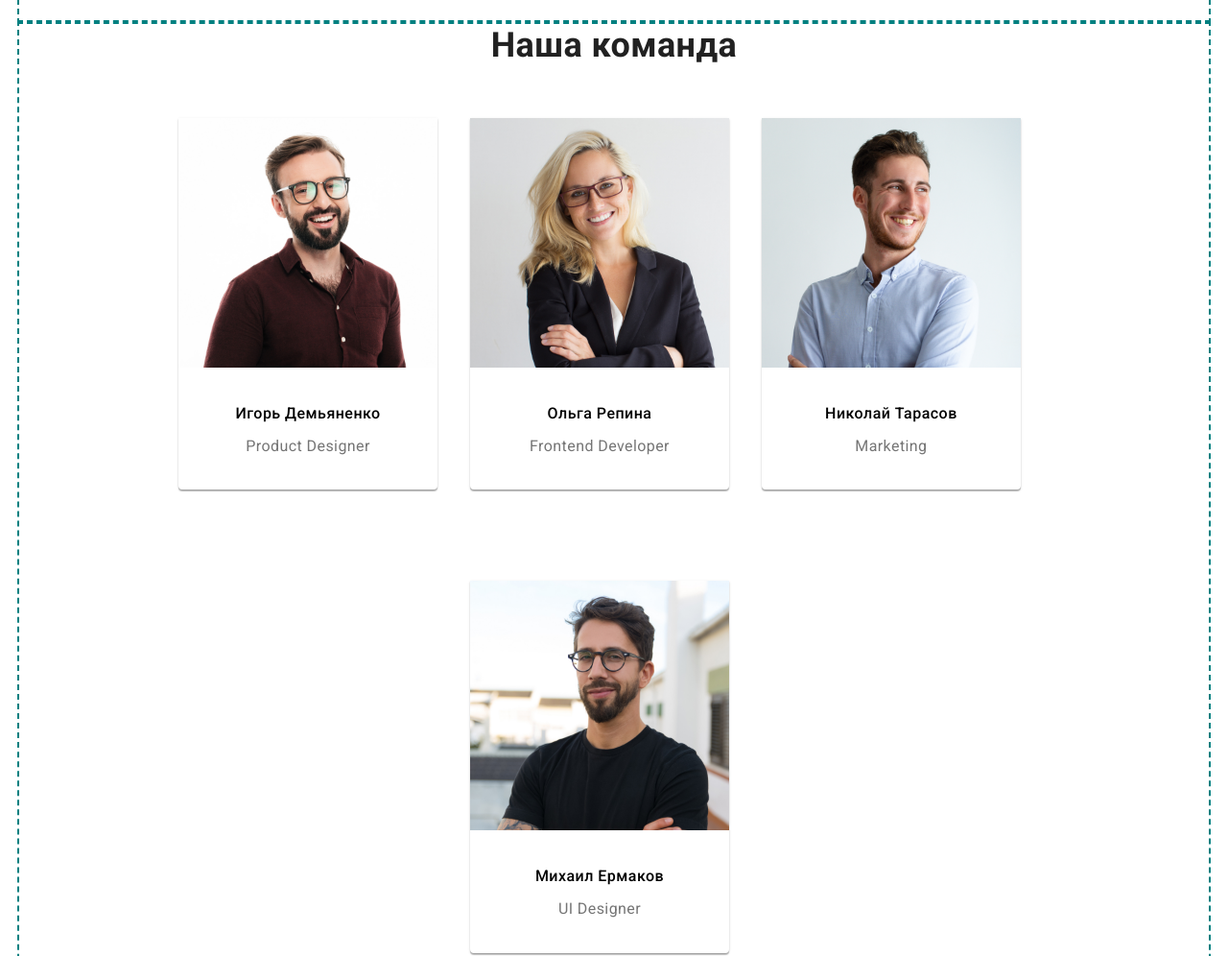
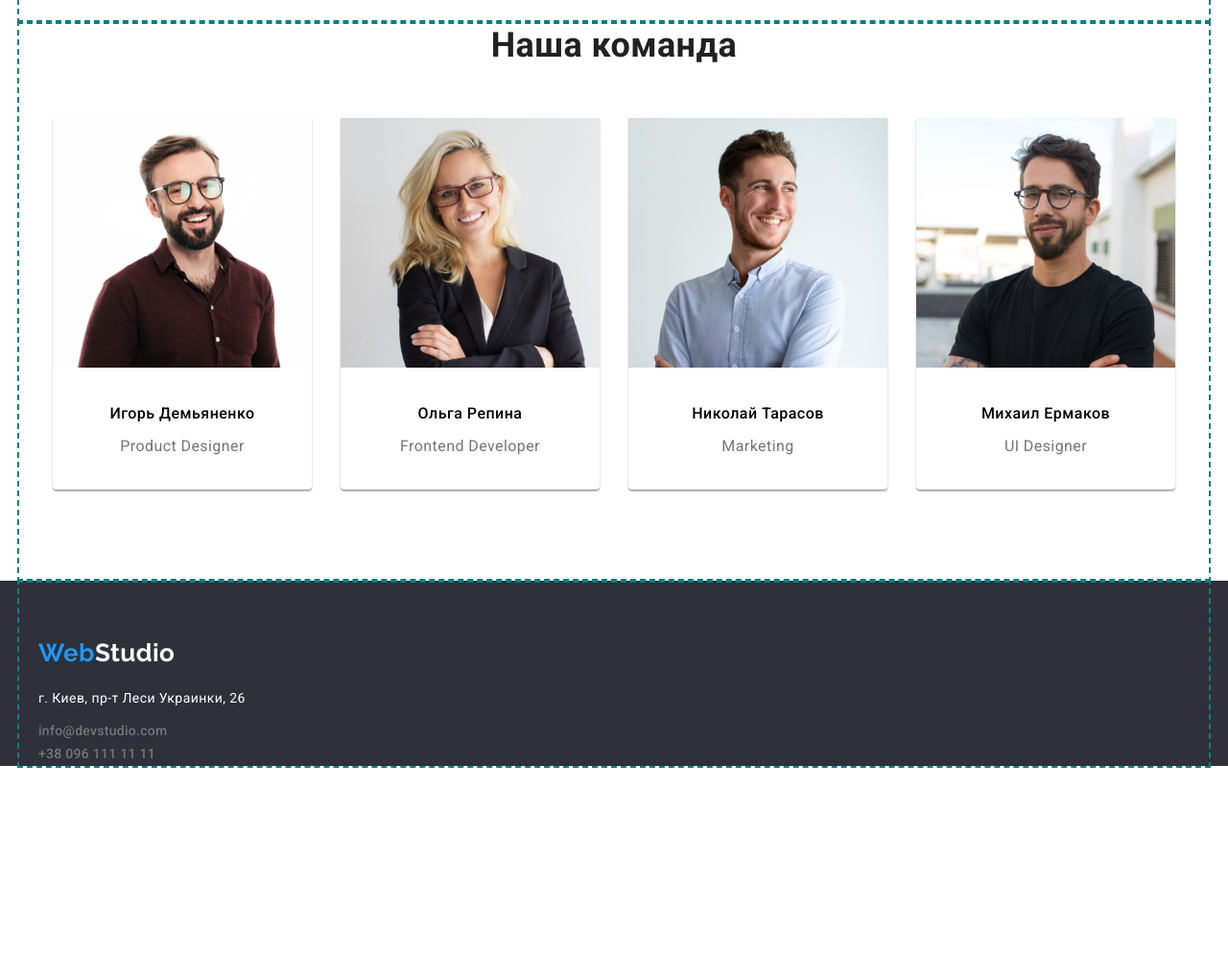
Before and after one commit to DonKanElion/Workout, a plain HTML site: page index.html in a window 1280 px wide. Shown: the part 760-1756 px from the top of the page at 96% size. After the commit the page ends 1563 px from the top, so only its background shows below. Drawn offline with nearby package versions, Linux system fonts and the light colour scheme.

Commit message:
доработал раздел Наша команда
-flexbox
- почистил marg

```diff
--- a/index.html
+++ b/index.html
@@ -98,37 +98,27 @@
             <section class="section">
                 <div class="container">
                     <h2 class="section-title">Наша команда</h2>
-                    <ul class="list center">
-                        <div class="team-box">
-                            <li>
-                            <img src="./images/member-igor.jpg" alt="Игорь Демьяненко" width="270" class="team-photo">
+                    <ul class="list center box">
+                            <li class="team-box">
+                            <img src="./images/member-igor.jpg" alt="Игорь Демьяненко" width="270">
                             <p class="team-name">Игорь Демьяненко</p>
                             <p class="skills">Product Designer</p>
                         </li>
-                        </div>
-
-                        <div class="team-box">
-                            <li>
-                                <img src="./images/member-olha.jpg" alt="Ольга Репина" width="270" class="team-photo">
+                            <li class="team-box">
+                                <img src="./images/member-olha.jpg" alt="Ольга Репина" width="270">
                                 <p class="team-name">Ольга Репина</p>
                                 <p class="skills">Frontend Developer</p>
                             </li>
-                        </div>
-
-                        <div class="team-box">
-                            <li>
-                                <img src="./images/member-Nicolay.jpg" alt="Николай Тарасов" width="270" class="team-photo">
+                            <li class="team-box">
+                                <img src="./images/member-Nicolay.jpg" alt="Николай Тарасов" width="270">
                                 <p class="team-name">Николай Тарасов</p>
                                 <p class="skills">Marketing</p>
                             </li>
-                        </div>
-                        <div class="team-box">
-                            <li>
-                                <img src="./images/member-Michael.jpg" alt="Михаил Ермаков" width="270" class="team-photo">
+                            <li class="team-box">
+                                <img src="./images/member-Michael.jpg" alt="Михаил Ермаков" width="270">
                                 <p class="team-name">Михаил Ермаков</p>
                                 <p class="skills">UI Designer</p>
                             </li>
-                        </div>
                     </ul>
                 </div>
             </section>
--- a/styles/style.css
+++ b/styles/style.css
@@ -286,23 +286,27 @@ p {
   text-align: center;
 }
 
+.box {
+  display: flex;
+  justify-content: center;
+}
+
 .team-box {
   margin-right: 30px;
   margin-bottom: 95px;
-
-  display: inline-block;
   border: 270px 370px;
   border-radius: 0px 0px 4px 4px;
-
   box-shadow: 0px 1px 3px rgba(0, 0, 0, 0.12), 0px 1px 1px rgba(0, 0, 0, 0.14),
     0px 2px 1px rgba(0, 0, 0, 0.2);
+
   background-color: #ffffff;
-
-  /* outline: 2px solid green; */
 }
 
-.team-photo {
-  display: inline-block;
+.team-box:last-child {
+  margin-right: 0;
+}
+
+.team-box img {
   margin-bottom: 30px;
 }
 
@@ -414,11 +418,6 @@ p {
   padding-right: 20px;
   margin-right: auto;
   margin-left: auto;
-
-  background-color: turquoise;
-
-  /* тимчасова міра, для зручності  */
-  outline: 2px dashed red;
 }
 
 .flex-container {
@@ -429,16 +428,9 @@ p {
 
 .flex-element {
   width: 370px;
-  background-color: tomato;
 
   margin-right: 30px;
   margin-bottom: 30px;
-
-  /* box-shadow: 0px 1px 3px rgba(0, 0, 0, 0.12), 0px 1px 1px rgba(0, 0, 0, 0.14),
-    0px 2px 1px rgba(0, 0, 0, 0.2);
-  background-color: #ffffff; */
-
-  outline: 2px solid green;
 }
 
 .flex-element:nth-child(3n) {
@@ -462,8 +454,6 @@ p {
   font-size: 18px;
   line-height: 2;
   letter-spacing: 0.06em;
-
-  outline: 2px solid green;
 }
 
 .font {
@@ -475,8 +465,6 @@ p {
 
   font-size: 16px;
   line-height: 1.9;
-
-  outline: 2px solid green;
 }
 
 .hover-text {
```
